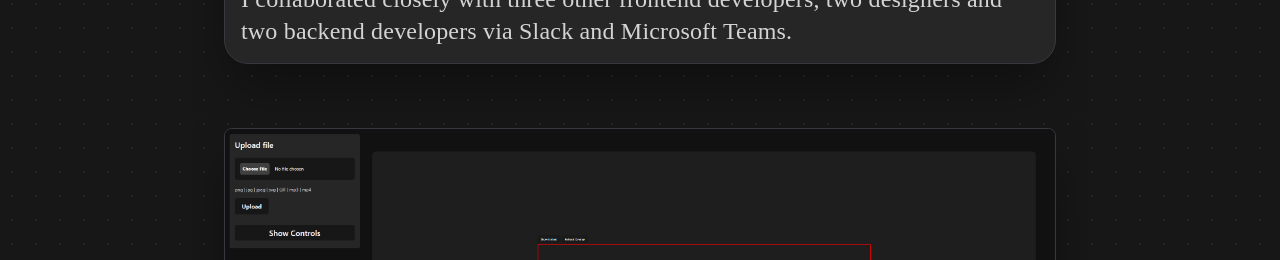
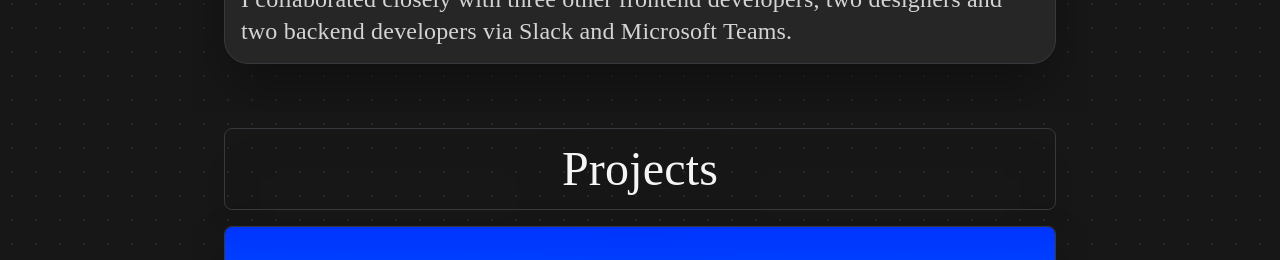
Before and after one commit to erlsva/portfolio, a React (Vite) app: page / in a window 1280 px wide. Shown: the part 1640-1900 px from the top of the page. Built offline with nearby package versions, Linux system fonts and the light colour scheme; a web font is replaced by a local one.

Commit message:
fix(ui): Renamed Code -> Projects and added a heading to the Projects section.

```diff
--- a/src/App.tsx
+++ b/src/App.tsx
@@ -1,9 +1,9 @@
 import type { JSX } from "react";
-import { Code } from "./components/sections/Code";
 import { Home } from "./components/sections/Home";
 import { About } from "./components/sections/About";
+import { Layout } from "./components/layout/Layout";
 import { Socials } from "./components/sections/Socials";
-import { Layout } from "./components/layout/Layout";
+import { Projects } from "./components/sections/Projects";
 
 function App(): JSX.Element {
   return (
@@ -11,7 +11,7 @@ function App(): JSX.Element {
       <Home />
       <div className="flex flex-col w-full md:w-3xl lg:w-4xl justify-center md:px-0 lg:px-0">
         <About />
-        <Code />
+        <Projects />
         <Socials />
       </div>
     </Layout>
--- a/src/components/sections/Code.tsx
+++ /dev/null
@@ -1,17 +0,0 @@
-import type { JSX } from "react";
-import { Project } from "../Project";
-import { Section } from "@/components/Section";
-import { projects } from "@/data/projects";
-
-export const Code = (): JSX.Element => {
-  return (
-    <Section
-      id="code"
-      className="py-4 pb-14 px-4 flex items-center flex-col gap-4 md:px-8 lg:px"
-    >
-      {projects.map((project) => {
-        return <Project key={project.title} {...project} />;
-      })}
-    </Section>
-  );
-};
--- /dev/null
+++ b/src/components/sections/Projects.tsx
@@ -0,0 +1,33 @@
+import type { JSX } from "react";
+import { Project } from "../Project";
+import { Section } from "@/components/Section";
+import { projects } from "@/data/projects";
+import { motion } from "motion/react";
+
+export const Projects = (): JSX.Element => {
+  return (
+    <Section
+      id="projects"
+      className="py-4 pb-14 px-4 flex items-center flex-col-reverse gap-4 md:px-8 lg:px"
+    >
+      <motion.div
+        initial={{ y: 100, opacity: 0 }}
+        whileInView={{ y: 0, opacity: 1 }}
+        transition={{ duration: 1 }}
+        viewport={{ once: true }}
+        className="flex flex-row justify-center drop-shadow-2xl w-full order-2 lg:order-1 lg:col-span-3 md:col-span-3 col-span-2"
+      >
+        <div className="flex flex-col bg-content p-4 w-full rounded-lg items-center justify-center border border-border">
+          <div className="flex flex-col md:flex-row gap-4 items-center w-full justify-center">
+            <h2 className="font-header text-neutral-100 text-6xl lg:text-5xl max-sm:text-4xl">
+              Projects
+            </h2>
+          </div>
+        </div>
+      </motion.div>
+      {projects.map((project) => {
+        return <Project key={project.title} {...project} />;
+      })}
+    </Section>
+  );
+};
```
